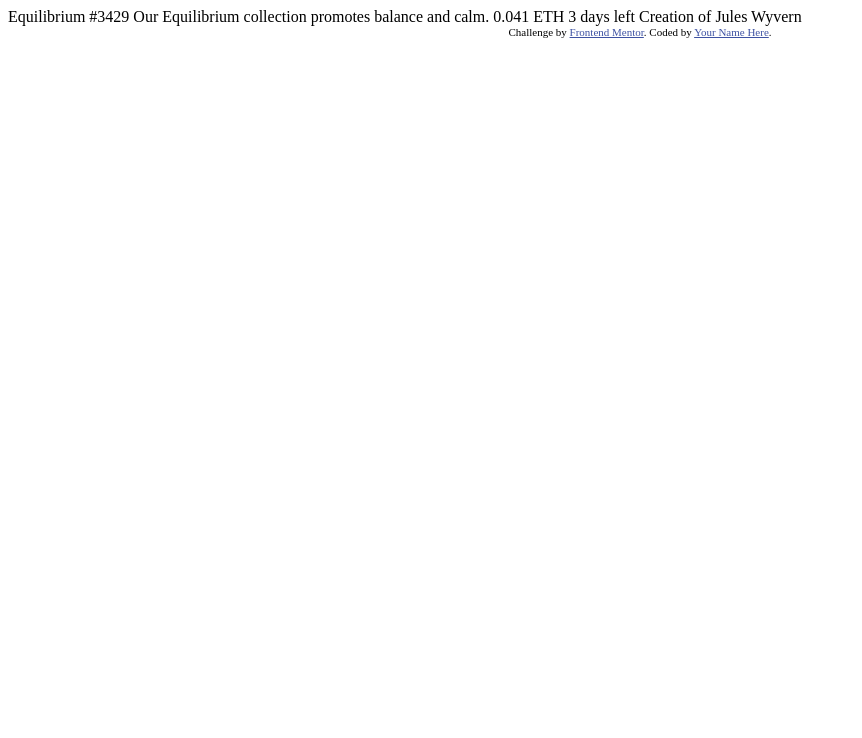
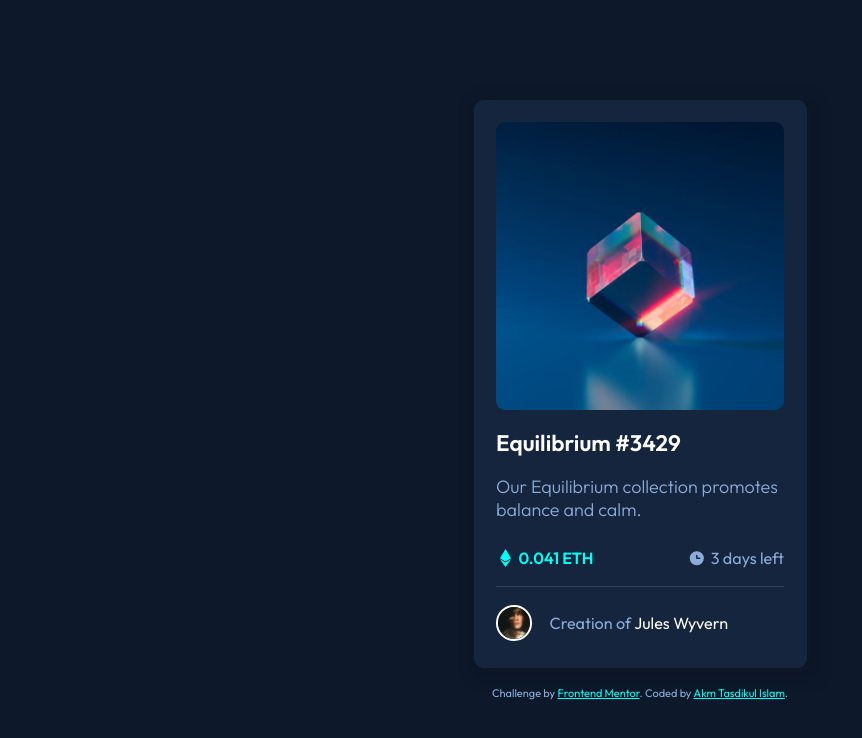
Before and after one commit to akmtasdikulislam/nft-preview-card-component, a plain HTML site: page index.html in a window 1280 px wide. Shown: the whole page, without its empty margins (0-862 px from the left). Drawn offline with Linux system fonts and the light colour scheme.

Commit message:
project finished

```diff
--- a/index.html
+++ b/index.html
@@ -1,33 +1,72 @@
 <!DOCTYPE html>
 <html lang="en">
-<head>
-  <meta charset="UTF-8">
-  <meta name="viewport" content="width=device-width, initial-scale=1.0"> <!-- displays site properly based on user's device -->
+  <head>
+    <meta charset="UTF-8" />
+    <meta name="viewport" content="width=device-width, initial-scale=1.0" />
+    <!-- displays site properly based on user's device -->
 
-  <link rel="icon" type="image/png" sizes="32x32" href="./images/favicon-32x32.png">
+    <link
+      rel="icon"
+      type="image/png"
+      sizes="32x32"
+      href="./images/favicon-32x32.png"
+    />
 
-  <title>Frontend Mentor | NFT preview card component</title>
+    <link rel="stylesheet" href="style.css" />
 
-  <!-- Feel free to remove these styles or customise in your own stylesheet 👍 -->
-  <style>
-    .attribution { font-size: 11px; text-align: center; }
-    .attribution a { color: hsl(228, 45%, 44%); }
-  </style>
-</head>
-<body>
+    <!-- Google Font CDN (Font: Outfit) -->
+    <link rel="preconnect" href="https://fonts.googleapis.com" />
+    <link rel="preconnect" href="https://fonts.gstatic.com" crossorigin />
+    <link
+      href="https://fonts.googleapis.com/css2?family=Outfit:wght@300;400;600&display=swap"
+      rel="stylesheet"
+    />
 
-  Equilibrium #3429
+    <title>Frontend Mentor | NFT preview card component</title>
+  </head>
+  <body>
+    <main class="card">
+      <div class="card-image">
+        <div class="hover-view">
+          <img src="./images/icon-view.svg" alt="view icon" />
+        </div>
+        <img src="./images/image-equilibrium.jpg" alt="Equilibrium" />
+      </div>
+      <div class="card-body">
+        <h1 class="title">Equilibrium #3429</h1>
+        <p class="description">
+          Our Equilibrium collection promotes balance and calm.
+        </p>
+        <div class="additional-info">
+          <p class="price">
+            <img
+              class="icon"
+              src="./images/icon-ethereum.svg"
+              alt="Ethereum icon"
+            />
+            0.041 ETH
+          </p>
+          <p class="time">
+            <img class="icon" src="./images/icon-clock.svg" alt="Clock icon" />
+            3 days left
+          </p>
+        </div>
+        <div class="author">
+          <img
+            src="./images/image-avatar.png"
+            alt="author"
+            class="author-image"
+          />
+          <p>Creation of <a href="#" class="name">Jules Wyvern</a></p>
+        </div>
+      </div>
+    </main>
 
-  Our Equilibrium collection promotes balance and calm.
-
-  0.041 ETH
-  3 days left
-
-  Creation of Jules Wyvern
-
-  <div class="attribution">
-    Challenge by <a href="https://www.frontendmentor.io?ref=challenge" target="_blank">Frontend Mentor</a>.
-    Coded by <a href="#">Your Name Here</a>.
-  </div>
-</body>
+    <footer class="attribution">
+      Challenge by
+      <a href="https://www.frontendmentor.io?ref=challenge" target="_blank"
+        >Frontend Mentor</a
+      >. Coded by <a href="#">Akm Tasdikul Islam</a>.
+    </footer>
+  </body>
 </html>
--- /dev/null
+++ b/style.css
@@ -0,0 +1,167 @@
+*,
+::before,
+::after {
+  margin: 0;
+  padding: 0;
+}
+
+:root {
+  /* Colours */
+  --soft-blue: hsl(215, 51%, 70%);
+  --cyan: hsl(178, 100%, 50%);
+  --very-dark-blue-main-bg: hsl(217, 54%, 11%);
+  --very-dark-blue-card-bg: hsl(216, 50%, 16%);
+  --very-dark-blue-line: hsl(215, 32%, 27%);
+  --white: hsl(0, 0%, 100%);
+
+  /* Default Font Size */
+  font-size: 18px;
+}
+
+body {
+  width: 100vw;
+  height: 100vh;
+  margin: 0;
+  padding: 0;
+  box-sizing: border-box;
+  font-family: "Outfit", sans-serif;
+  background-color: var(--very-dark-blue-main-bg);
+  display: flex;
+  flex-direction: column;
+  align-items: center;
+  justify-content: center;
+}
+
+img {
+  width: 100%;
+  height: 100%;
+  object-fit: cover;
+}
+
+.card {
+  width: 16rem;
+  height: auto;
+  background-color: var(--very-dark-blue-card-bg);
+  padding: 1.25rem;
+  border-radius: 0.5rem;
+  box-shadow: 5px 5px 10px 10px hsl(217, 54%, 10%);
+}
+
+.card-image {
+  position: relative;
+  height: 55%;
+}
+
+.card-image img {
+  border-radius: 0.5rem;
+}
+
+.card-image:hover .hover-view {
+  opacity: 1;
+}
+
+.hover-view {
+  position: absolute;
+  width: 100%;
+  height: 100%;
+  background-color: rgba(0, 255, 247, 0.6);
+  display: flex;
+  align-items: center;
+  justify-content: center;
+  border-radius: 0.5rem;
+  cursor: pointer;
+  opacity: 0;
+  transition: all 0.3s;
+}
+
+.hover-view img {
+  width: 2.25rem;
+  height: auto;
+}
+
+.title {
+  color: var(--white);
+  font-size: 1.25rem;
+  font-weight: 600;
+  margin: 1rem 0;
+}
+
+.title:hover {
+  color: var(--cyan);
+  cursor: pointer;
+  transition: all 0.3s;
+}
+
+.description {
+  color: var(--soft-blue);
+  font-weight: 300;
+}
+
+.additional-info {
+  display: flex;
+  align-items: center;
+  justify-content: space-between;
+  padding: 0.5rem 0;
+  border-bottom: 1px solid var(--very-dark-blue-line);
+  margin: 1rem 0;
+  padding-bottom: 1rem;
+}
+
+.icon {
+  width: 1rem;
+  height: 1rem;
+  object-fit: contain;
+}
+
+.price,
+.time {
+  display: flex;
+  align-items: center;
+  gap: 0.25rem;
+  font-size: 0.9rem;
+}
+
+.price {
+  color: var(--cyan);
+  font-weight: 600;
+}
+
+.time {
+  color: var(--soft-blue);
+}
+
+.author {
+  display: flex;
+  align-items: center;
+  gap: 1rem;
+  font-size: 0.9rem;
+  color: var(--soft-blue);
+  margin-top: 1rem;
+}
+
+.author-image {
+  width: 1.75rem;
+  height: 1.75rem;
+  border-radius: 50%;
+  border: 2px solid var(--white);
+}
+
+.name {
+  text-decoration: none;
+  color: var(--white);
+}
+
+.name:hover {
+  color: var(--cyan);
+  cursor: pointer;
+}
+
+.attribution {
+  margin-top: 1rem;
+  font-size: 11px;
+  text-align: center;
+  color: var(--soft-blue);
+}
+.attribution a {
+  color: var(--cyan);
+}
```
